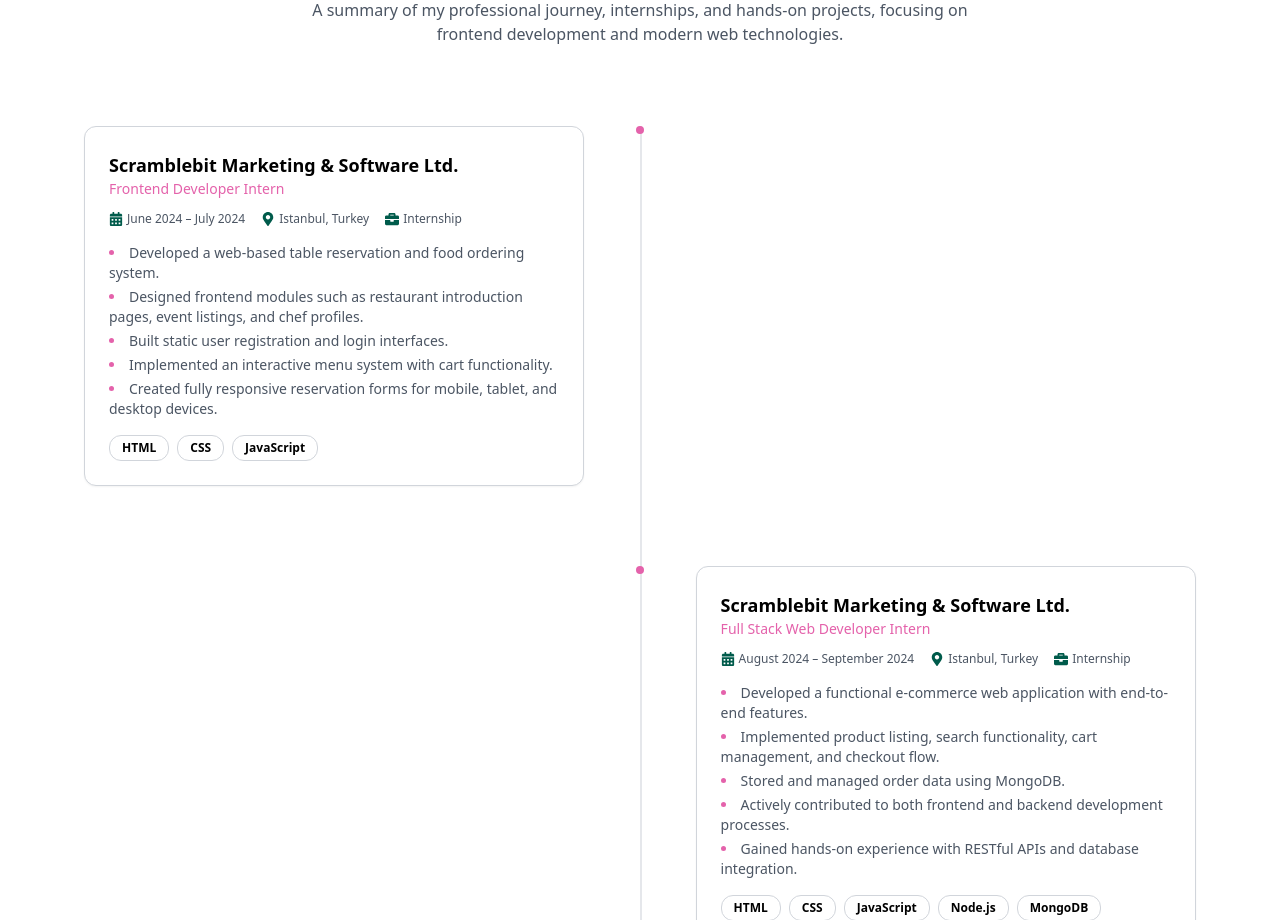
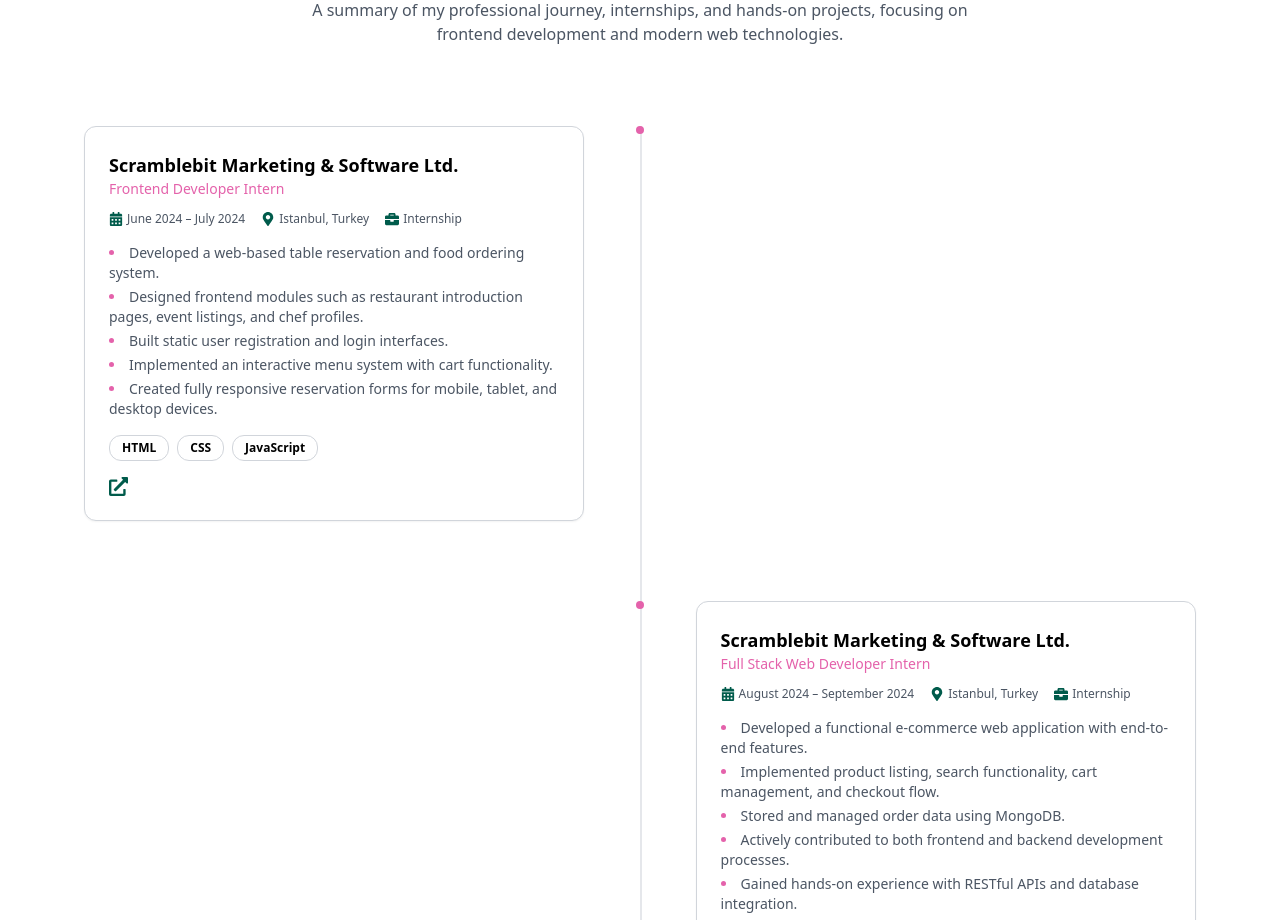
Before and after one commit to dania8shaghouri/portfolio, a React (Vite) app: page / in a window 1280 px wide. Shown: the part 1880-2800 px from the top of the page. Built offline with nearby package versions, Linux system fonts and the light colour scheme.

Commit message:
fix: - Rendered text-based action for screenshot-only projects - Keeped icon-based actions for external links - Added hover tooltips for GitHub and live demo icons

```diff
--- a/src/data/Projects.js
+++ b/src/data/Projects.js
@@ -16,7 +16,9 @@
       "Implemented an interactive menu system with cart functionality.",
       "Created fully responsive reservation forms for mobile, tablet, and desktop devices.",
     ],
-    link: "https://locantajs.netlify.app/",
+    links: {
+      live: "https://locantajs.netlify.app/",
+    },
   },
   //   staj2
   {
--- a/src/sections/Projects.jsx
+++ b/src/sections/Projects.jsx
@@ -99,9 +99,10 @@
                   </div>
 
                   {/* actions */}
-                  {project.links && (
-                    <div className="mt-4 flex items-center gap-4">
-                      {Object.entries(project.links).map(([key, url]) => {
+                  <div className="mt-4 flex items-center gap-4">
+                    {/* icon-based links */}
+                    {project.links &&
+                      Object.entries(project.links).map(([key, url]) => {
                         const Icon = iconMap[key];
                         if (!Icon) return null;
 
@@ -111,14 +112,29 @@
                             href={url}
                             target="_blank"
                             rel="noopener noreferrer"
+                            title={
+                              key === "live" ? "Live Demo" : "GitHub Repository"
+                            }
                             className="flex items-center gap-1 text-[#005b4b] hover:text-[#e462ab] transition"
                           >
                             <Icon size={19} />
                           </a>
                         );
                       })}
-                    </div>
-                  )}
+
+                    {/* screenshots fallback (text button) */}
+                    {project.screenshots && (
+                      <button
+                        onClick={() => {
+                          setActiveScreenshots(project.screenshots);
+                          setCurrentIndex(0);
+                        }}
+                        className="text-sm font-medium text-[#005b4b] hover:underline"
+                      >
+                        View Screenshots →
+                      </button>
+                    )}
+                  </div>
                 </div>
 
                 {/* modal */}
```
